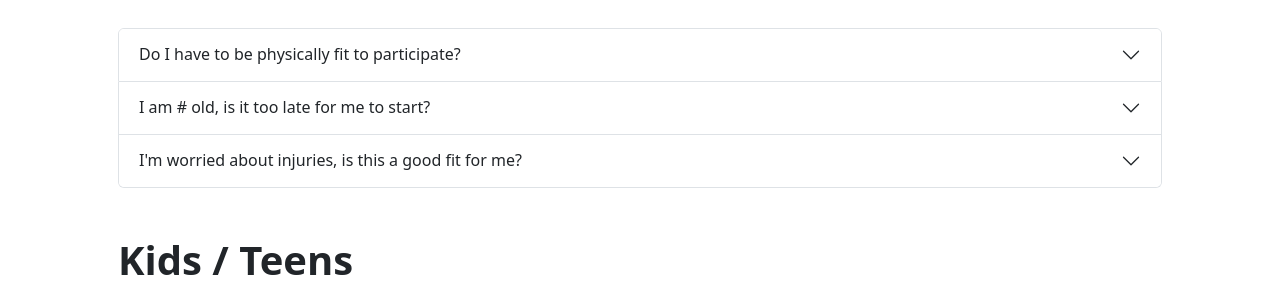
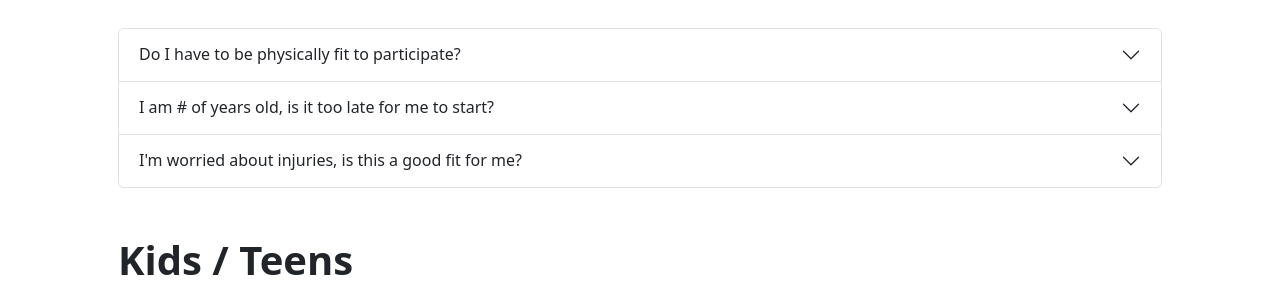
Before and after one commit to RavenGrappling/RavenGrappling.github.io, a Jekyll site: the page built from faq.md, in a window 1280 px wide and 900 px high, scrolled down 484 px. Shown: the part 164-455 px from the top of the window. Built offline with Jekyll 4.4.1, drawn with Linux system fonts in a browser that asks for light colours; some of the changed lines change nothing that is shown.

Commit message:
Update faq.md

```diff
--- a/faq.md
+++ b/faq.md
@@ -18,14 +18,11 @@
       <div id="faq-about-body-1" class="accordion-collapse collapse" aria-labelledby="faq-about-header-1" data-bs-parent="#faq-about">
         <div class="accordion-body">
           <p>
-            BJJ is one of the best martial arts to learn for self-defence, because it teaches you how to overcome bigger and stronger opponents using techniques that actually work!
+            BJJ is one of the best martial arts for self-defence, because it teaches you how to overcome bigger and stronger opponents using techniques that actually work!
           </p>
           <p>
-            Unlike other martial arts, BJJ does not encourage the escalation of force/violence, unless it is absolutely necessary. Instead, you learn how to keep yourself
+            Unlike other martial arts, BJJ does not encourage escalation of force/violence, unless it is absolutely necessary. Instead, you learn how to keep yourself
             safe while controlling the situation.
-          </p>
-          <p>
-            Because of this mindset, BJJ is a great martial art to involve your children, since it will teach them to become confident in themselves and keep the bullies away.
           </p>
         </div>
       </div>
@@ -40,13 +37,16 @@
       <div id="faq-about-body-2" class="accordion-collapse collapse" aria-labelledby="faq-about-header-2" data-bs-parent="#faq-about">
         <div class="accordion-body">
           <p>
-            The adults ranks are reserved for ages (16+): White -> Blue -> Purple -> Brown -> Black.
+            The adults ranks are (16+): White -> Blue -> Purple -> Brown -> Black.
           </p>
           <p>
-            The kids/teens ranks are reserved for ages (4-15) and the primary colours are: White -> Grey -> Yellow -> Orange -> Green
+            The kids/teens ranks (4-15), and their primary colours are: White -> Grey -> Yellow -> Orange -> Green
           </p>
           <p>
-            Also, each belt colour generally requires 4 stripes to progress to the next one.
+            Additionally, each belt colour generally requires 4 stripes to progress to the next one.
+          </p>
+          <p>
+            The time you spend on each belt will primarily depend on your level commitment and understanding of the martial art.
           </p>
         </div>
       </div>
@@ -82,7 +82,7 @@
       <div id="faq-about-body-4" class="accordion-collapse collapse" aria-labelledby="faq-about-header-3" data-bs-parent="#faq-about">
         <div class="accordion-body">
           <p>
-            Most of our classes are 1 hour long. The only class that is 1.5 hours long, is the Advanced program.
+            Our classes are generally 1 hour long. The only class that is 1.5 hours long, is the Advanced program.
           </p>
         </div>
       </div>
@@ -119,9 +119,9 @@
       <div id="faq-safety-body-1" class="accordion-collapse collapse" aria-labelledby="faq-safety-header-1" data-bs-parent="#faq-safety">
         <div class="accordion-body">
           <p>
-            No. All of our programs are designed to help you ease in into every exercise.
+            No. All of our programs are designed to help you ease into every exercise.
             We will never force you to do anything that you are not comfortable with.
-            Our goal is to make you stronger and healthier, with each class that you attend.
+            Our goal is to make you stronger and healthier, with every class that you attend.
           </p>
         </div>
       </div>
@@ -130,13 +130,13 @@
     <div class="accordion-item">
       <h2 class="accordion-header" id="faq-safety-header-2">
         <button class="accordion-button collapsed" type="button" data-bs-toggle="collapse" data-bs-target="#faq-safety-body-2" aria-expanded="false" aria-controls="faq-safety-body-2">
-          I am # old, is it too late for me to start?
+          I am # of years old, is it too late for me to start?
         </button>
       </h2>
       <div id="faq-safety-body-2" class="accordion-collapse collapse" aria-labelledby="faq-safety-header-2" data-bs-parent="#faq-safety">
         <div class="accordion-body">
           <p>
-            Absolutely not! BJJ is commonly practiced by people all over the world that are 65+. It can feel intimidating trying something new, but we promise to make you feel welcome.
+            Absolutely not! BJJ is commonly practiced by people all over the world that are 65+. At first, it can feel intimidating trying something new, but we promise to make you feel welcome.
           </p>
         </div>
       </div>
@@ -176,7 +176,7 @@
             At our school, we begin teaching kids as early as 6 years old.
           </p>
           <p>
-            We also offer two separate classes/programs: kids (6-10) & youth/teens (11 -15).
+            We also offer two separate classes/programs: Kids (6-10) & Youth/Teens (11 -15).
           </p>
         </div>
       </div>
@@ -191,7 +191,7 @@
       <div id="faq-kids-body-2" class="accordion-collapse collapse" aria-labelledby="faq-kids-header-2" data-bs-parent="#faq-kids">
         <div class="accordion-body">
           <p>
-            Absolutely! We always structure class activities that prioritize safety and maximize learning.
+            Absolutely! We always structure class activities in a way that prioritizes safety while maximizing learning.
           </p>
         </div>
       </div>
@@ -264,7 +264,7 @@
         <div class="accordion-body">
           <p>
             No. We strongly believe in having transparent and flexible options.
-            Life can be unpredictable and we understand that. We allow members to pause, cancel and modify their memberships.
+            Life can be unpredictable and we understand that. We allow our members to pause, cancel and modify their memberships as needed.
           </p>
         </div>
       </div>
@@ -279,7 +279,7 @@
       <div id="faq-memberships-body-2" class="accordion-collapse collapse" aria-labelledby="faq-memberships-header-2" data-bs-parent="#faq-memberships">
         <div class="accordion-body">
           <p>
-            Yes we do. Family members, Siblings, First Responders & Health Care Providers. Reach out to us for more details.
+            Yes we do. Family members, Siblings, First Responders & Health Care Providers are some of the group eligible. Reach out to us for more details.
           </p>
         </div>
       </div>
```
